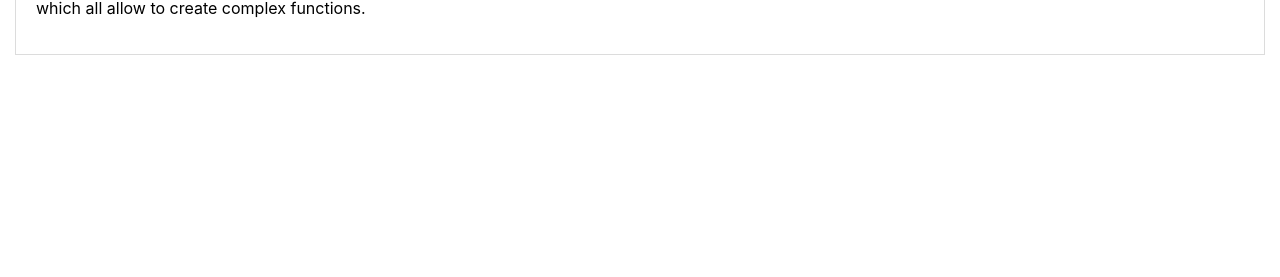
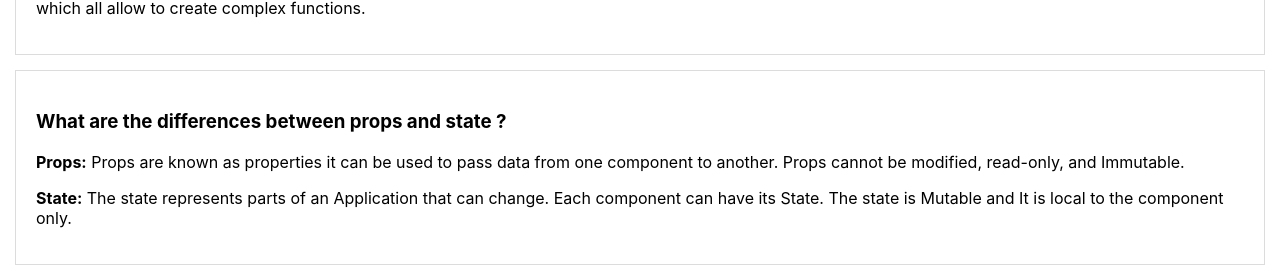
Before and after one commit to tuhin902/multi-fitness, a React (Create React App) app: page / in a window 1280 px wide. Shown: the part 1058-1335 px from the top of the page. Before the commit the page ends 1128 px from the top, so only its background shows below. Built offline with nearby package versions, Linux system fonts and the light colour scheme.

Commit message:
second question

```diff
--- a/src/components/Questions/Questions.js
+++ b/src/components/Questions/Questions.js
@@ -12,6 +12,12 @@ const Questions = () => {
 
                 </p>
             </div>
+            <div className='question'>
+                <h3>What are the differences between props and state ?</h3>
+                <p><strong>Props:</strong> Props are known as properties it can be used to pass data from one component to another. Props cannot be modified, read-only, and Immutable.
+                </p>
+                <p><strong>State:</strong> The state represents parts of an Application that can change. Each component can have its State. The state is Mutable and It is local to the component only.</p>
+            </div>
 
         </div>
     );
```
